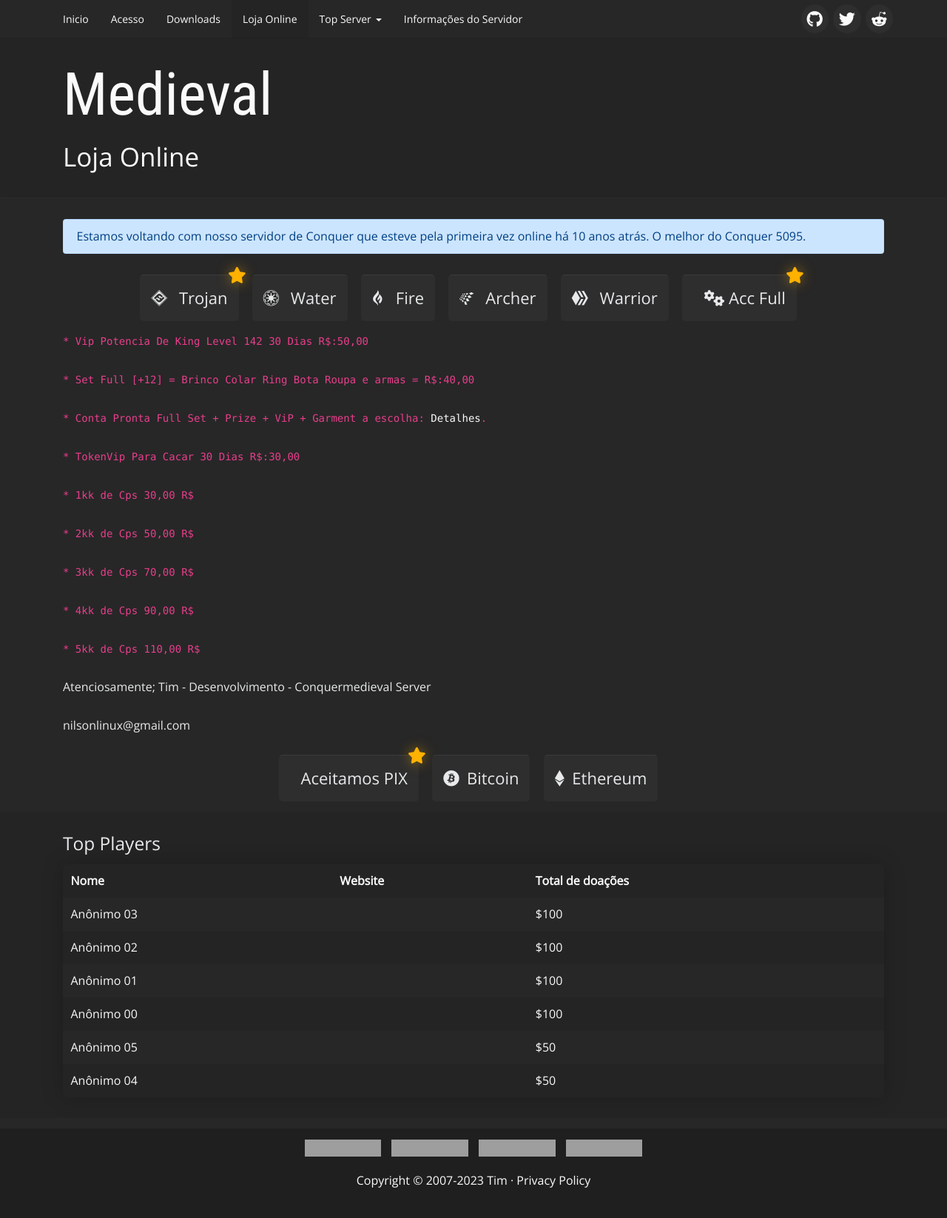
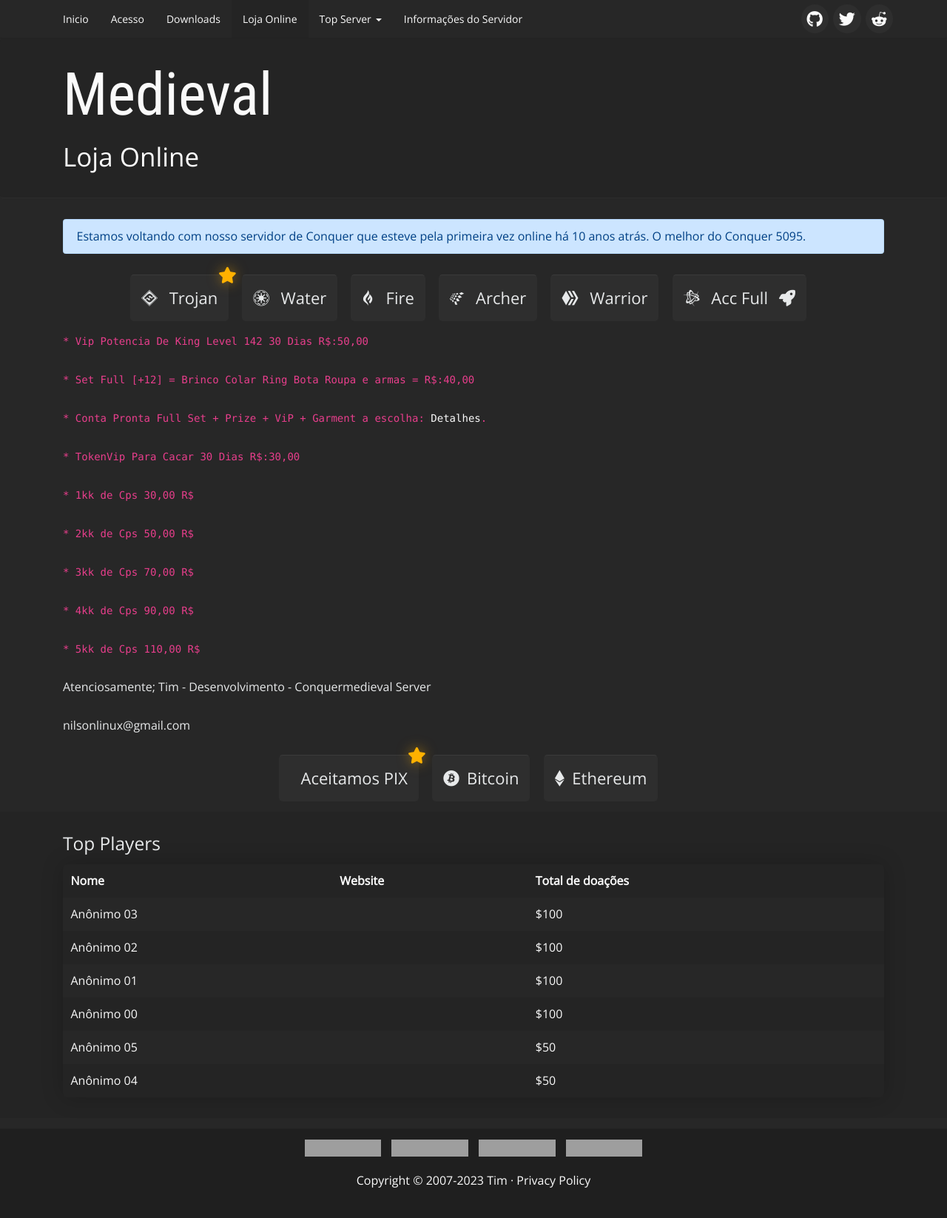
Before and after one commit to conquermedieval/conquermedieval.github.io, a Jekyll site: the page built from loja_online.html, in a window 1280 px wide. Shown: the whole page at 74% size. Built offline with Jekyll 4.4.1, drawn with Linux system fonts in a browser that asks for light colours; grey boxes are pictures that could not be loaded.

Commit message:
Update loja_online.html

```diff
--- a/loja_online.html
+++ b/loja_online.html
@@ -24,7 +24,7 @@
                 <i class="fa-brands fa-hive"></i> Warrior
             </a>
             <a class="btn" role="button" href="#" data-toggle="modal" data-target="#accfull-modal">
-                <i class="fa fa-cogs"></i> Acc Full<i class="fa-solid fa-star"></i>
+                <i class="fa-brands fa-battle-net"></i> Acc Full<i class="fa-solid fa-rocket"></i>
             </a>
         </div>
             </a>
```
